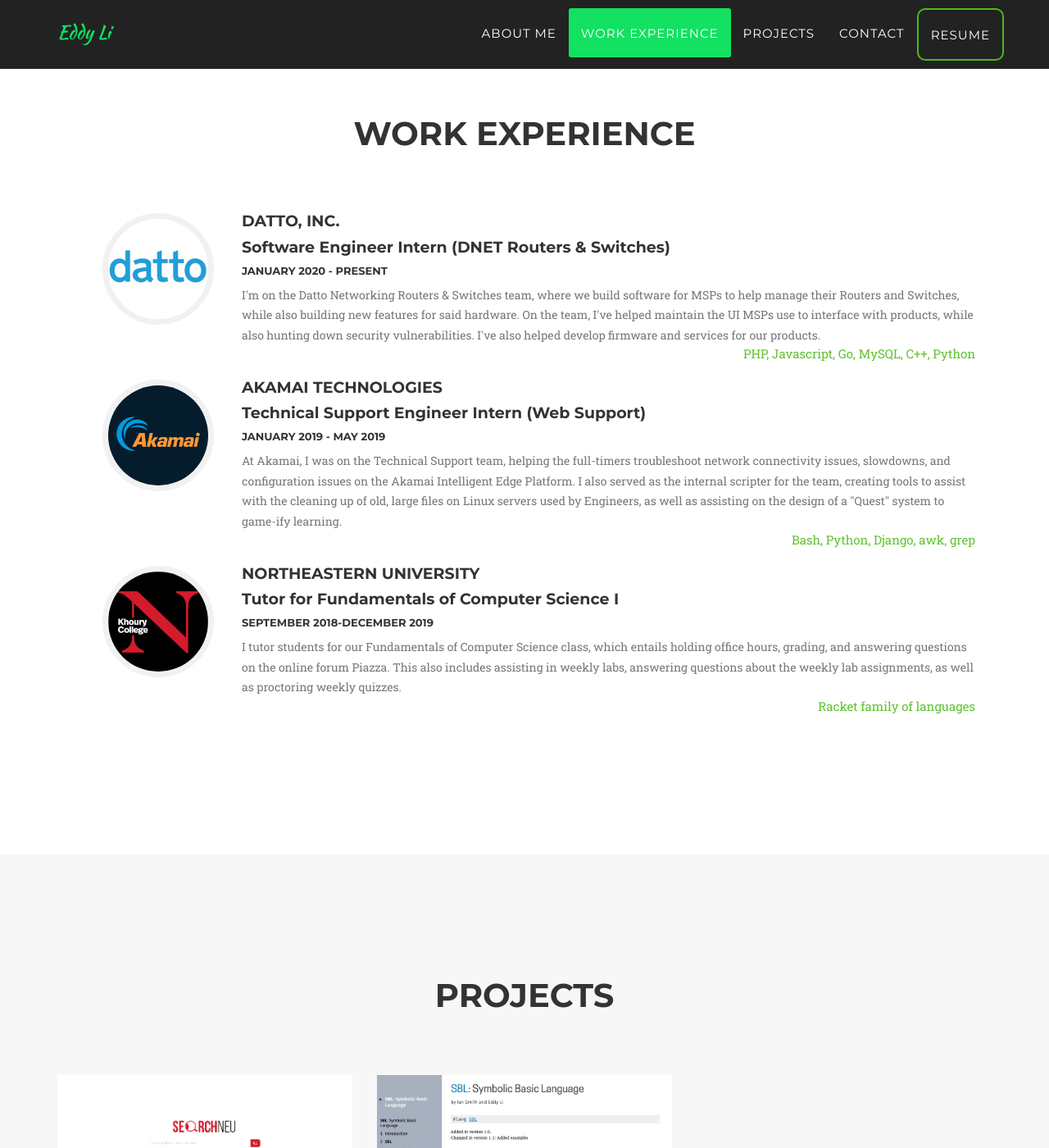
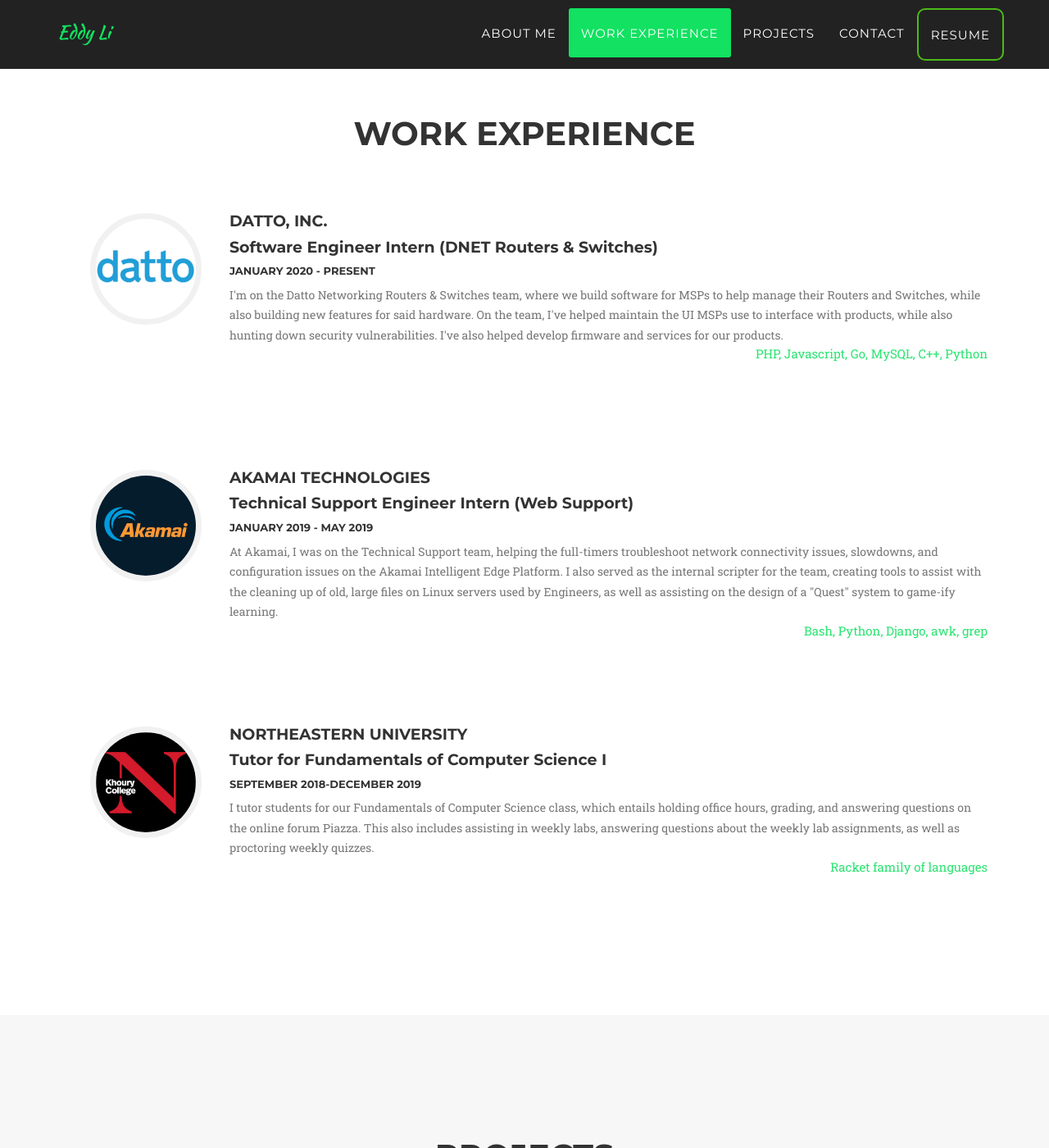
Before and after one commit to NEUDitao/NEUDitao.github.io, a Jekyll site: the page built from index.html, in a window 1280 px wide and 1400 px high, scrolled down 1504 px. Shown: the whole window at 82% size. Built offline with Jekyll 4.4.1, drawn with Linux system fonts in a browser that asks for light colours; some web fonts are replaced.

Commit message:
mobile padding

```diff
--- a/_includes/css/agency.css
+++ b/_includes/css/agency.css
@@ -448,7 +448,6 @@
     position: relative;
     margin-bottom: 50px;
     min-height: 50px;
-    display: inline;
 }
 
 .timeline>li:before,
@@ -460,7 +459,7 @@
 .timeline>li .timeline-panel {
     position: relative;
     width: 100%;
-    padding: 0 10px 0 100px;
+    padding: 0 10px 0 10px;
     text-align: left;
 }
 
@@ -507,7 +506,7 @@
 }
 
 .skillz {
-    color: rgba({{ site.data.template.color.secondary | hex_to_rgb | join: ',' }}, .9);
+    color: rgba({{ site.data.template.color.primary | hex_to_rgb | join: ',' }}, .9);
     float: right;
 }
 
--- a/_includes/work_experience.html
+++ b/_includes/work_experience.html
@@ -8,7 +8,7 @@
                 </div>
             </div>
             <div class="row">
-                <div class="col-lg-12">
+                <div class="col-xl-12">
                     <ul class="timeline">
                         <li>
                             <div class="timeline-panel">
@@ -27,6 +27,8 @@
 
                             </div>
                         </li>
+			<br>
+			<br>
                         <li>
 
                             <div class="timeline-panel">
```
